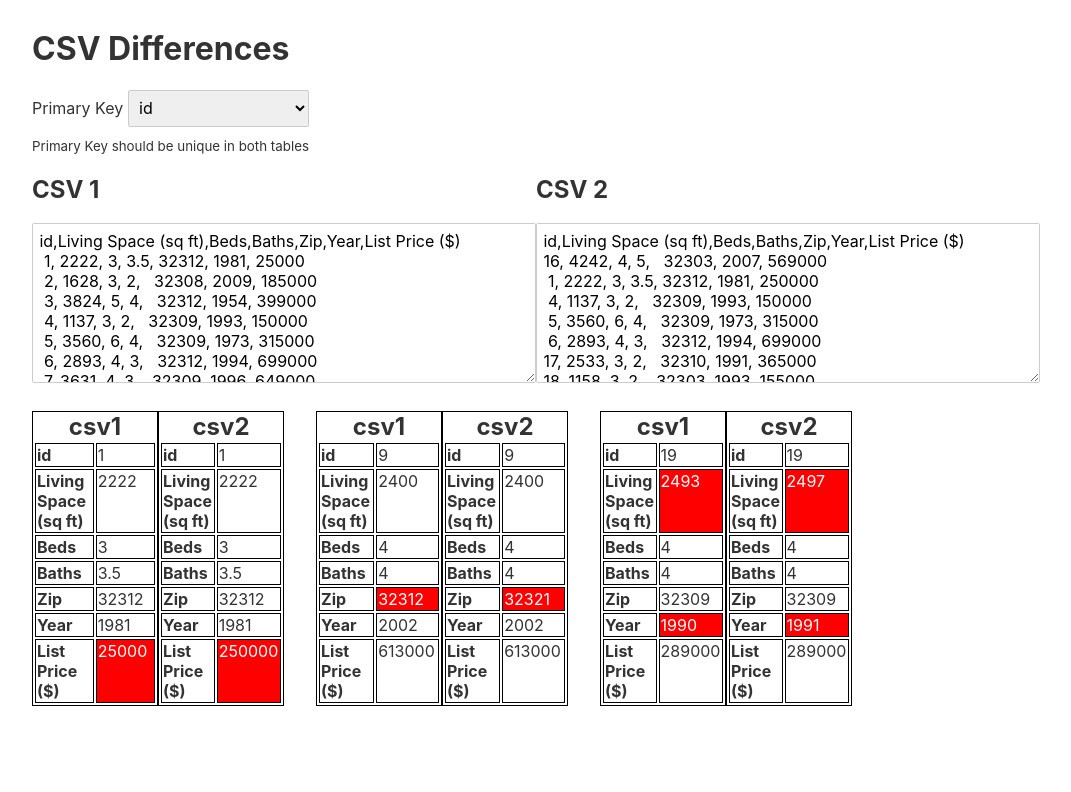
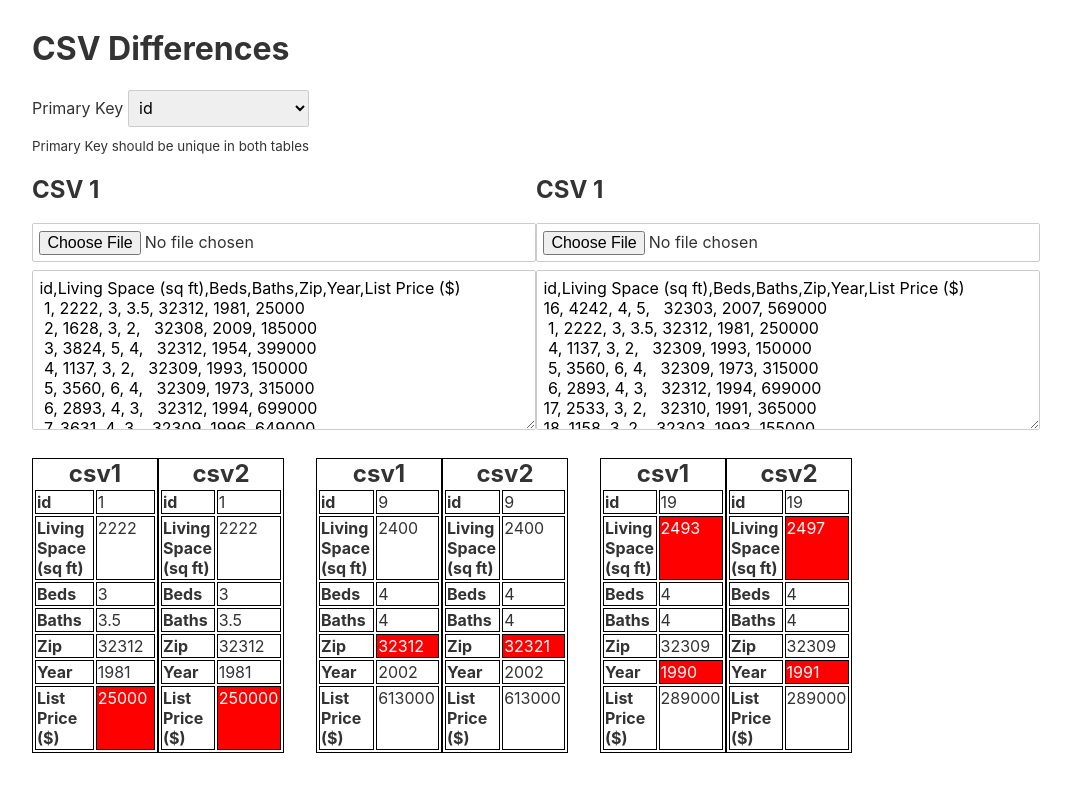
Before and after one commit to zerophin/csv-differences, a Svelte app: page / in a window 1280 px wide. Shown: the top 792 px of the page, without its empty margins (104-1175 px from the left). Built offline with nearby package versions, Linux system fonts and the light colour scheme.

Commit message:
Feature: Moved Input into own component and added excel upload

```diff
--- a/package.json
+++ b/package.json
@@ -19,6 +19,7 @@
     "svelte": "^3.0.0"
   },
   "dependencies": {
-    "sirv-cli": "^1.0.0"
+    "sirv-cli": "^1.0.0",
+    "xlsx": "^0.17.3"
   }
 }
--- a/src/App.svelte
+++ b/src/App.svelte
@@ -2,12 +2,13 @@
   import {data1, data2} from "./mock-csv";
   import Table from "./components/Table.svelte";
   import PrimaryKeySelect from "./components/PrimaryKeySelect.svelte";
+  import TableInput from "./components/TableInput.svelte";
 
   let diffs = [];
   let csv1 = data1
   let csv2 = data2
   let primaryKey = 'id'
-  $: primaryKeyOptions = csv1Arr.length ? Object.keys(csv1Arr[0]) : [];
+  $: primaryKeyOptions = csv1 && csv1Arr.length ? Object.keys(csv1Arr[0]) : [];
   $: csv1Arr = csvToObject(csv1)
   $: csv2Arr = csvToObject(csv2)
 
@@ -42,11 +43,11 @@
   function csvToObject(csv) {
     if (csv.length < 1) return;
     let csvArr = csv.trim().split('\n');
-    let csvKeys = csvArr[0].split(',');
+    let csvKeys = csvArr[0].split(',').map((str) => str.trim());
     let arr = [];
     for (let i = 1; i < csvArr.length; i++) {
       let newObj = {};
-      let csvVals = csvArr[i].split(',');
+      let csvVals = csvArr[i].split(',').map(str => str.trim());
       for (let j = 0; j < csvKeys.length; j++) {
         let key = csvKeys[j];
         let val = csvVals[j];
@@ -64,18 +65,8 @@
 <h1>CSV Differences</h1>
 <PrimaryKeySelect bind:primaryKey bind:primaryKeyOptions/>
 <div class="csv-inputs">
-  <div class="textarea-group">
-    <h2>
-      CSV 1
-    </h2>
-    <textarea bind:value={csv1}></textarea>
-  </div>
-  <div class="textarea-group">
-    <h2>
-      CSV 2
-    </h2>
-    <textarea bind:value={csv2}></textarea>
-  </div>
+    <TableInput bind:csv={csv1}/>
+    <TableInput bind:csv={csv2}/>
 </div>
 <br/>
 <Table diffs={diffs}/>
--- a/src/components/Table.svelte
+++ b/src/components/Table.svelte
@@ -39,6 +39,7 @@
         flex-direction: row;
         justify-content: space-between;
         margin-right: 2rem;
+        margin-bottom: 2rem;
         width: 25%;
         min-width: 200px;
     }
--- /dev/null
+++ b/src/components/TableInput.svelte
@@ -0,0 +1,39 @@
+<script>
+  import XLSX from 'xlsx';
+
+  export let csv = ''
+  let file = '';
+
+  function handleFile(e) {
+    let files = e.target.files, f = files[0];
+    let reader = new FileReader();
+    reader.onload = function (e) {
+      let workbook = XLSX.read(e.target.result);
+      let sheetName = workbook.SheetNames[0];
+      console.log(workbook)
+      csv = XLSX.utils.sheet_to_csv(workbook.Sheets[sheetName]);
+      /* DO SOMETHING WITH workbook HERE */
+    };
+    reader.readAsArrayBuffer(f);
+  }
+</script>
+
+<div class="textarea-group">
+    <h2>
+        CSV 1
+    </h2>
+    <input type="file" on:change={handleFile}/>
+    <textarea bind:value={csv}></textarea>
+</div>
+
+<style>
+    .textarea-group {
+        display: flex;
+        flex-direction: column;
+        width: 100%;
+    }
+
+    textarea {
+        height: 10em;
+    }
+</style>
```
Also changed, not shown: 1 other file (tests, documents, lock files or other folders). Lines whose indentation alone changed are shown as unchanged.
